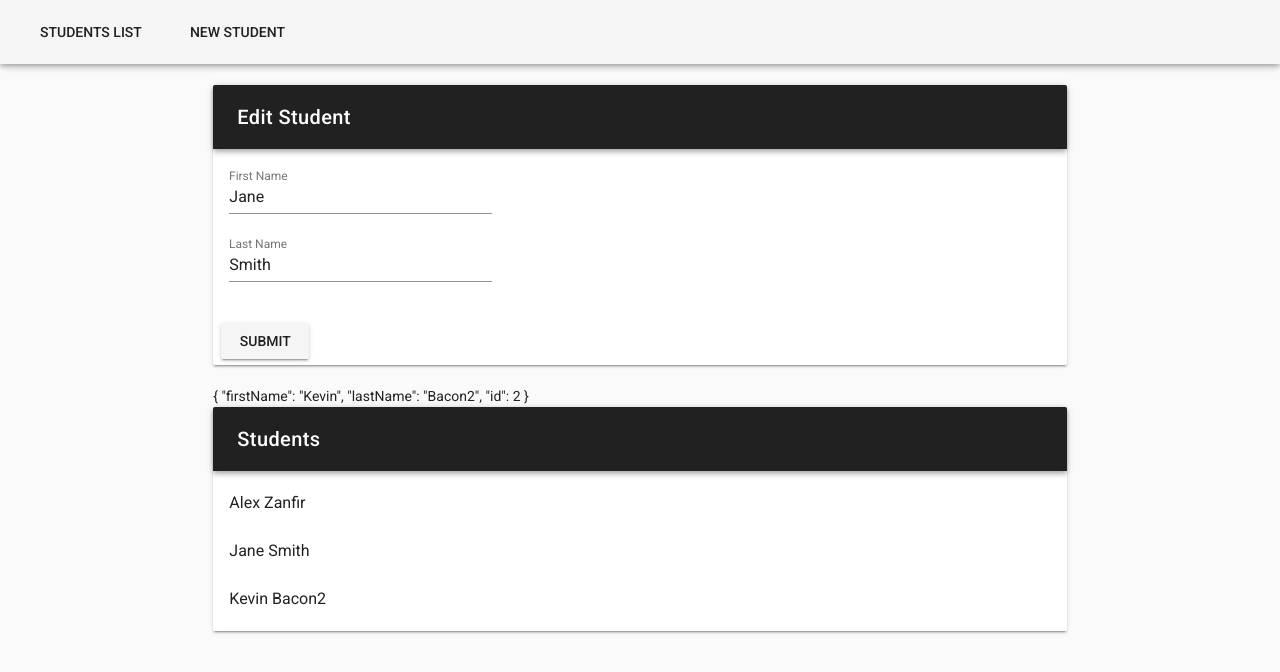
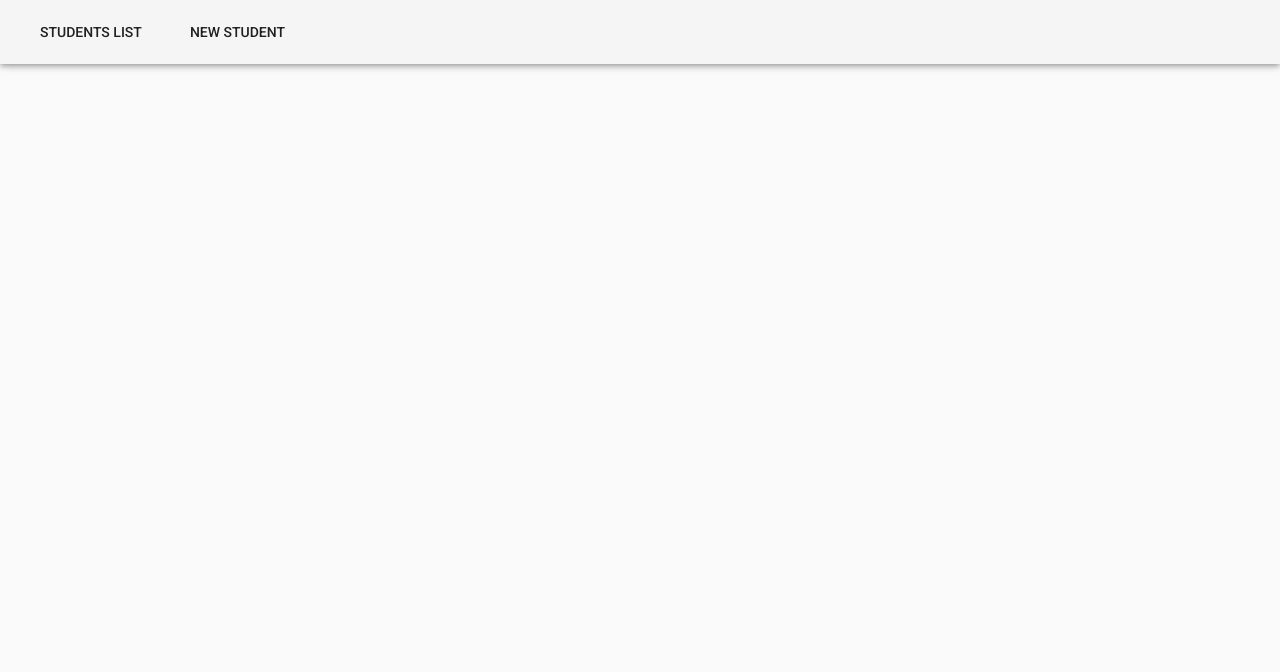
Before and after one commit to chungthehao/Vuex-Student-Manager, a Vue app: page /EditStudent/1 in a window 1280 px wide. Shown: the top 672 px of the page. Built offline with nearby package versions, Linux system fonts and the light colour scheme; data requests are answered from the project's data file.

Commit message:
Creating an isLoaded getter

```diff
--- a/src/App.vue
+++ b/src/App.vue
@@ -30,9 +30,10 @@ export default {
     };
   },
   async created() {
-    // Lúc này, sửa trực tiếp state trong store, lẽ ra phải qua mutations (commit)
+    // - Lúc này, sửa trực tiếp state trong store, lẽ ra phải qua mutations (commit)
     // (state trong store REACTIVE)
-    this.$store.state.students = (await axios.get('http://localhost:3000/students')).data;
+    // - Comment đoạn code dưới để giả sử server chậm hoặc data chưa về store,...
+    //this.$store.state.students = (await axios.get('http://localhost:3000/students')).data;
   }
 };
 </script>
--- a/src/components/EditStudent.vue
+++ b/src/components/EditStudent.vue
@@ -1,6 +1,7 @@
 <template>
-  <div>
+  <div v-if="$store.getters.isLoaded">
     <v-flex sm8 offset-sm2>
+      <!-- {{ $store.getters.isLoaded }} -->
       <v-card>
         <v-toolbar dark>
           <v-toolbar-title>Edit Student</v-toolbar-title>
--- a/src/store.js
+++ b/src/store.js
@@ -13,6 +13,9 @@ export default new Vuex.Store({
             ...s,
             fullName: `${s.firstName} ${s.lastName}`
         })),
-        findStudent: state => id => state.students.find(s => s.id === Number(id))
+
+        findStudent: state => id => state.students.find(s => s.id === Number(id)),
+
+        isLoaded: state => !! state.students.length
     }
 })
```
